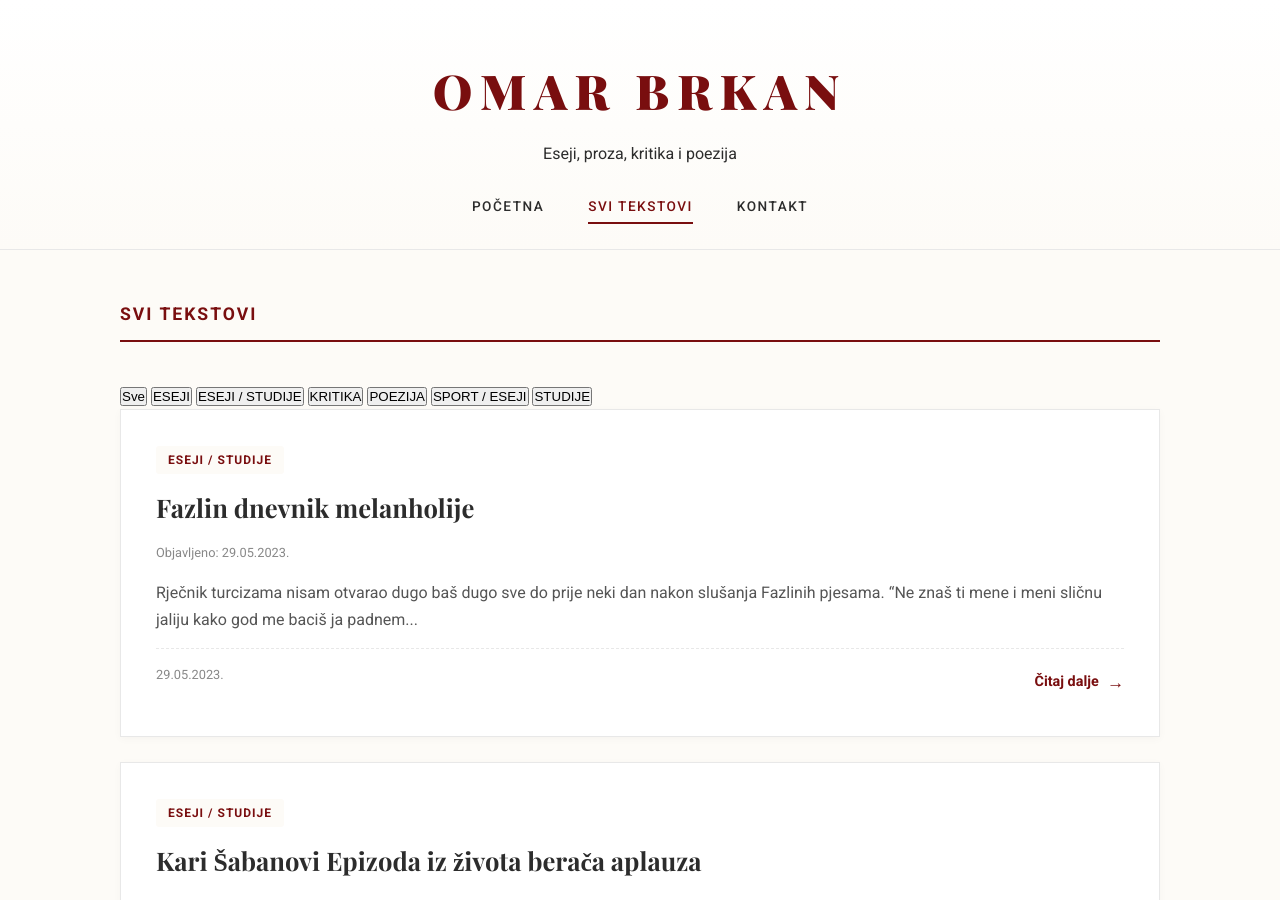
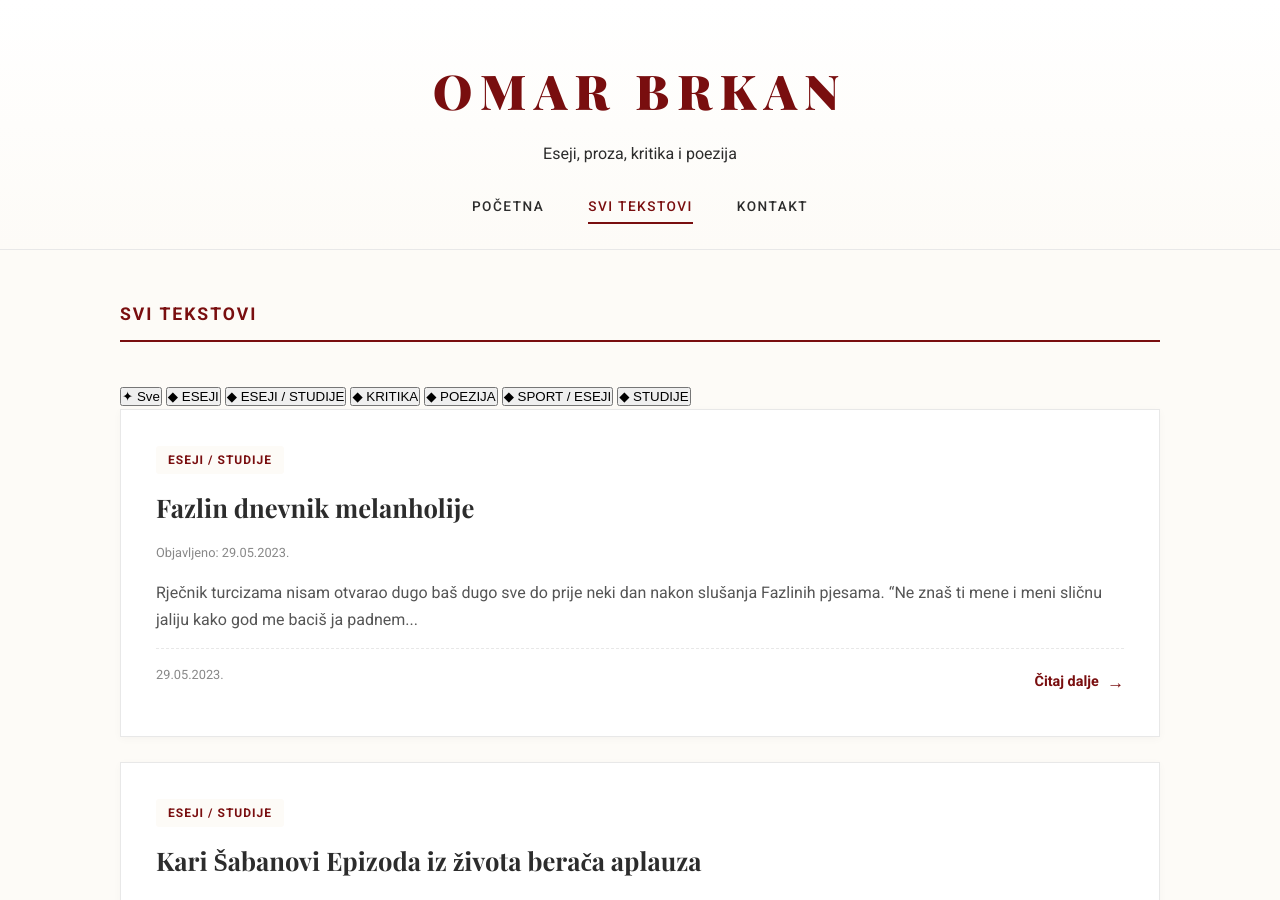
Before and after one commit to omarbrkan/omarbrkan.github.io, a Jekyll site: the page built from tekstovi.html, in a window 1280 px wide and 900 px high. Built offline with Jekyll 4.4.1, drawn with Linux system fonts in a browser that asks for light colours.

Commit message:
Update tekstovi.html

```diff
--- a/tekstovi.html
+++ b/tekstovi.html
@@ -5,15 +5,23 @@ title: Svi tekstovi
 
 <h2 class="section-title">Svi tekstovi</h2>
 
-<!-- Category Filter -->
+<!-- Improved Category Filter -->
+<div class="category-filter-wrapper">
     <div class="category-filter">
-    <button class="filter-btn active" data-category="all">Sve</button>
+        <button class="filter-btn active" data-category="all">
+            <span class="filter-icon">✦</span>
+            <span>Sve</span>
+        </button>
         {% assign all_categories = site.posts | map: 'categories' | join: ',' | split: ',' | uniq | sort %}
         {% for category in all_categories %}
             {% if category != "" %}
-        <button class="filter-btn" data-category="{{ category | downcase | strip }}">{{ category | upcase }}</button>
+            <button class="filter-btn" data-category="{{ category | downcase | strip }}">
+                <span class="filter-icon">◆</span>
+                <span>{{ category | upcase }}</span>
+            </button>
             {% endif %}
         {% endfor %}
+    </div>
 </div>
 
 <ul class="text-list" id="posts-list">
```
Also changed, not shown: other parts of tekstovi.html (+8 -3 lines). Lines whose indentation alone changed are shown as unchanged.
